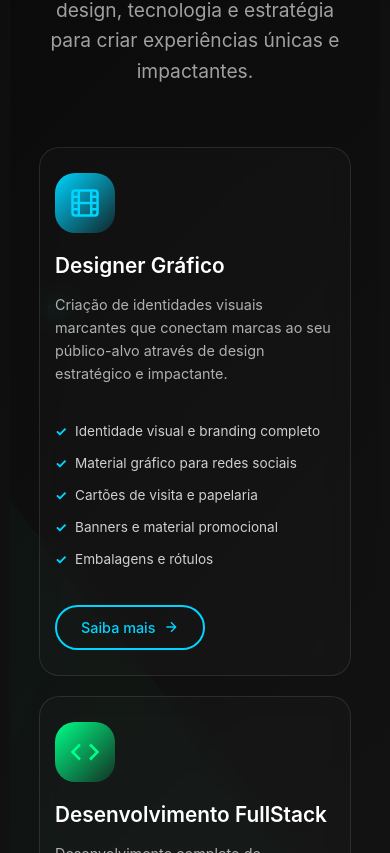
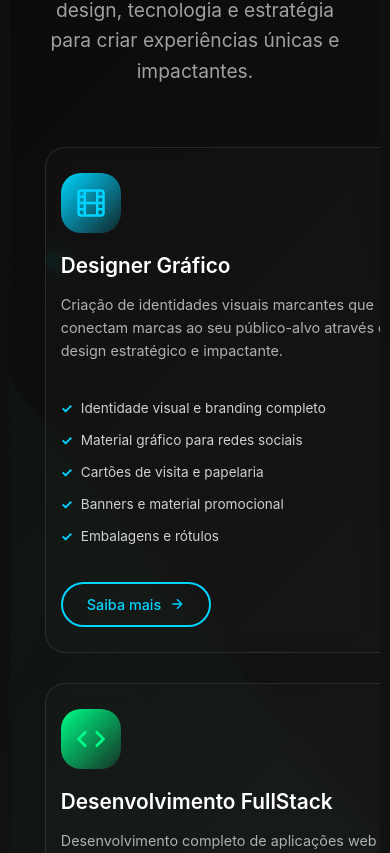
Before and after one commit to jottasilva/portfolio, a React (Create React App) app: page / in a window 390 px wide. Shown: the part 1091-1944 px from the top of the page. Built offline with nearby package versions, Linux system fonts and the light colour scheme; a web font is replaced by a local one.

Commit message:
Update ServSection.css

```diff
--- a/src/css/ServSection.css
+++ b/src/css/ServSection.css
@@ -30,8 +30,9 @@
 }
 
 .container {
-  max-width: 100vw;
+  max-width: 1200px; /* Mudança: use um valor fixo ao invés de 100vw */
   margin: 0 auto;
+  padding: 0 20px; /* Adicione padding para mobile */
   position: relative;
   z-index: 1;
 }
@@ -298,6 +299,10 @@
 /* Stats Bar */
 .stats-bar {
   display: flex;
+    position: relative;
+  z-index: 10;
+  visibility: visible !important;
+  display: flex !important;
   justify-content: center;
   gap: 50px;
   margin:80px auto;
@@ -339,21 +344,29 @@
   }
 
   .services-grid {
-    grid-template-columns: 1fr;
-    gap: 20px;
-    margin-top: 40px;
-  }
+  display: grid;
+  grid-template-columns: repeat(auto-fit, minmax(400px, 1fr));
+  gap: 30px;
+  max-width: 80vw; /* Mudança: use max-width ao invés de width */
+  margin: 60px auto;
+}
 
   .service-card {
     padding: 30px 20px;
   }
 
   .stats-bar {
-    flex-direction: column;
-    gap: 20px;
-    margin-top: 60px;
-    padding: 20px;
-  }
+  display: flex;
+  justify-content: center;
+  gap: 50px;
+  margin: 80px auto;
+  padding: 30px;
+  max-width: 80vw; /* Mudança: use max-width ao invés de width */
+  background: rgba(255, 255, 255, 0.02);
+  border-radius: 15px;
+  backdrop-filter: blur(10px);
+  border: 1px solid rgba(255, 255, 255, 0.1);
+}
 
   .stat-item {
     min-width: auto;
```
